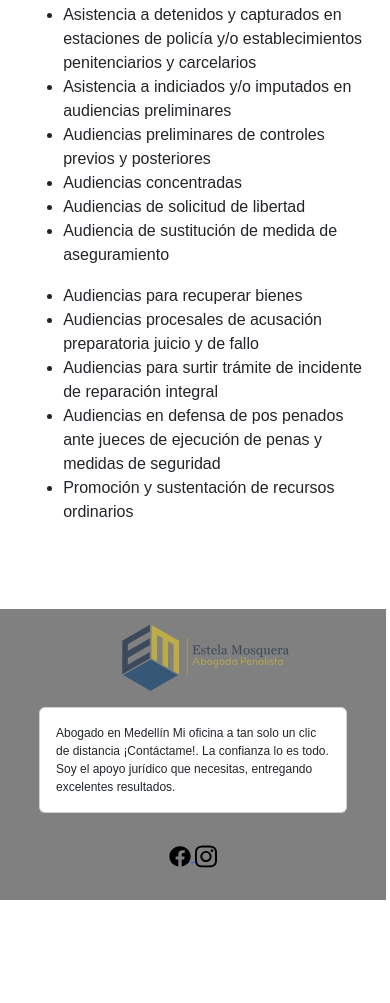
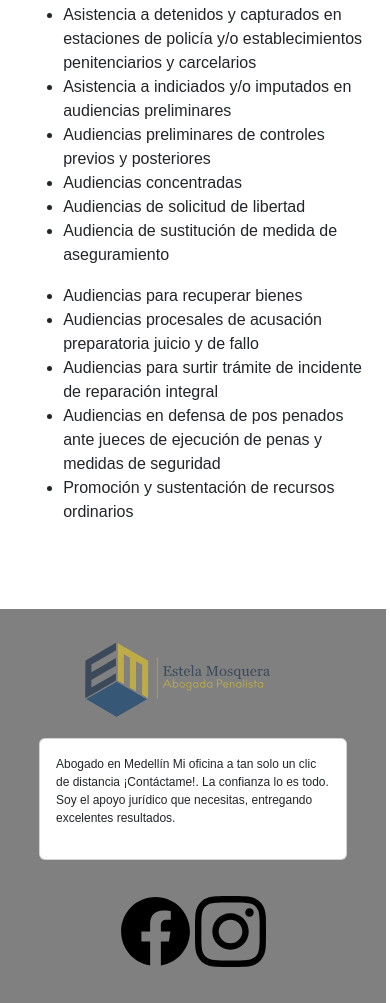
Before and after one commit to juantuberquia/projetc-coder, a website: page seccion/casos.html in a window 390 px wide. Shown: the part 395-1398 px from the top of the page. Before the commit the page ends 1295 px from the top, so only its background shows below. Drawn offline with nearby package versions, Linux system fonts and the light colour scheme; files whose address does not match are found by name.

Commit message:
corrige estilos footer

```diff
--- a/scss/index/_footer.scss
+++ b/scss/index/_footer.scss
@@ -43,6 +43,10 @@
     display: -webkit-box;
     text-align: center;
     padding-top: 6%;
+
+    a{
+      text-decoration: none;
+    }
   }
 
   .paragraph-footer{
--- a/scss/index/_mobile.scss
+++ b/scss/index/_mobile.scss
@@ -113,6 +113,7 @@
     .content-icons{
       padding-top: 10%;
       padding-bottom: 10%;
+      margin-top: 0%;
     }
 
     .content-icons a{
@@ -143,8 +144,9 @@
     }
 
     .logo-footer{
-      padding-top: 5%;
       padding-left: 5%;
       padding-bottom: 5%;
+      position: relative;
+      left: 10%;
     }
   }
--- a/scss/index/_tablet.scss
+++ b/scss/index/_tablet.scss
@@ -53,9 +53,19 @@
       width: 40%;
     }
 
-    .content-footer{
+    .container-introduction {
+      margin-top: 9%;
+    }
+     /*querys pag casos  */
+     .content-cases-successful{
+       margin-top: 4%;
+     }
+
+    //  footer
+     .content-footer{
       padding-left: 10%;
       padding-right: 10%;
+      // display: ;
     }
 
    .content-footer p {
@@ -63,15 +73,21 @@
       font-size: 12px;
     }
 
-     /*querys pag casos  */
-     .content-cases-successful{
-       margin-top: 4%;
-     }
-
      .section-main, .content-footer{
        @include flex-wrap
 
     }
+    .logo-footer{
+      width: 200px;
+      position: relative;
+      left: -15%;
+      top: 17%;
+    }
+
+    .icon-logo{
+      width: 23%;
+    }
+
 
     .content-experience{
       margin-bottom: 5%;
@@ -93,8 +109,8 @@
     }
 
     .content-icons{
-      padding-top: 6%;
-      padding-bottom: 6%;
+
+      margin-top: 30%;
     }
     // menu hamburguesa
     .container-fluid {
@@ -117,13 +133,6 @@
       margin: 0;
     }
 
-    .logo-footer{
-      width: 59%;
-      padding-top: 5%;
-      padding-left: 5%;
-      padding-bottom: 5%;
-      position: relative;
-      left: 22%;
-    }
+
 
   }
--- a/seccion/casos.html
+++ b/seccion/casos.html
@@ -69,25 +69,25 @@
     <!-- iconos redes sociales -->
     <footer class="content-footer">
       <div class="row row-cols-1 row-cols-md-3 g-4">
-        <div class="col ">
+        <div class="col">
           <div class="h-100">
-            <img src="../assets/logo.svg" class="card-img-top logo-footer" alt="logo">
+            <img src="./assets/logo.svg" class="card-img-top logo-footer" alt="logo">
           </div>
         </div>
-        <div class="col container-elements">
-          <div class="card h-100">
+        <div >
+          <div class="card ">
             <div class="card-body">
-              <p class="card-text paragraph-footer">Abogado en Medellín Mi oficina a tan solo un clic de distancia ¡Contáctame!. La confianza lo es todo. Soy el apoyo jurídico que necesitas, entregando excelentes resultados.</p>
+              <p class=" paragraph-footer">Abogado en Medellín Mi oficina a tan solo un clic de distancia ¡Contáctame!. La confianza lo es todo. Soy el apoyo jurídico que necesitas, entregando excelentes resultados.</p>
             </div>
           </div>
         </div>
         <div class="col container-elements">
           <div class="h-100 content-icons">
             <a href="https://www.facebook.com" target="_blank">
-              <img class="card-img-top icon-logo" src="../assets/facebook-brands.svg" alt="logo_facebook">
+              <img class="card-img-top icon-logo" src="./assets/facebook-brands.svg" alt="logo_facebook">
             </a>
             <a href="https://www.instagram.com">
-              <img src="../assets/instagram-brands.svg" class="card-img-top icon-logo" alt="instagram">
+              <img src="./assets/instagram-brands.svg" class="card-img-top icon-logo" alt="instagram">
             </a>
           </div>
         </div>
```
Also changed, not shown: index.html (+6 -6 lines), seccion/contacto.html (+7 -7 lines), seccion/servicios.html (+7 -7 lines), seccion/sobre-mi.html (+7 -7 lines), assets/servicios.png, scss/index/main.css, 2 other files.
